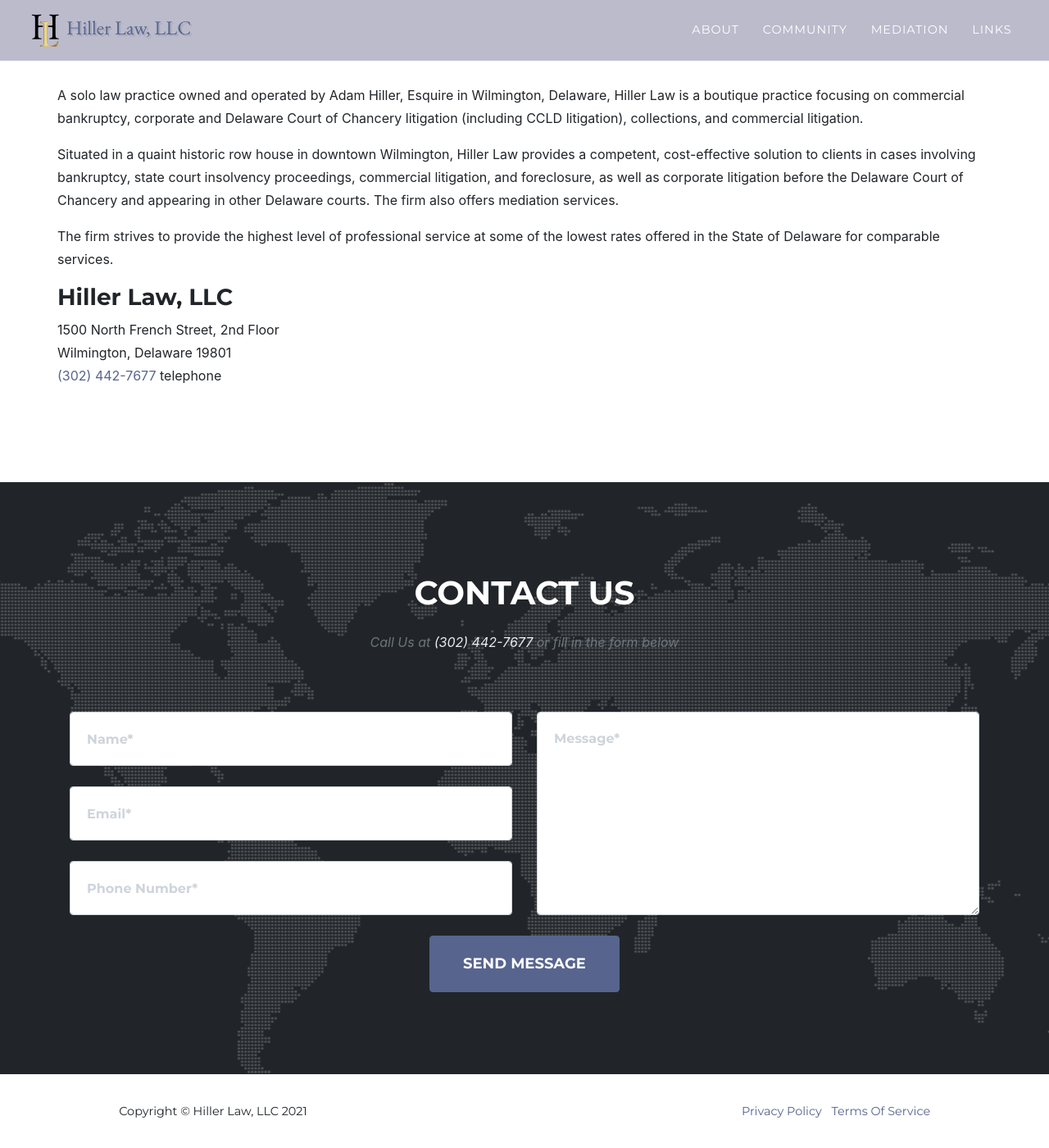
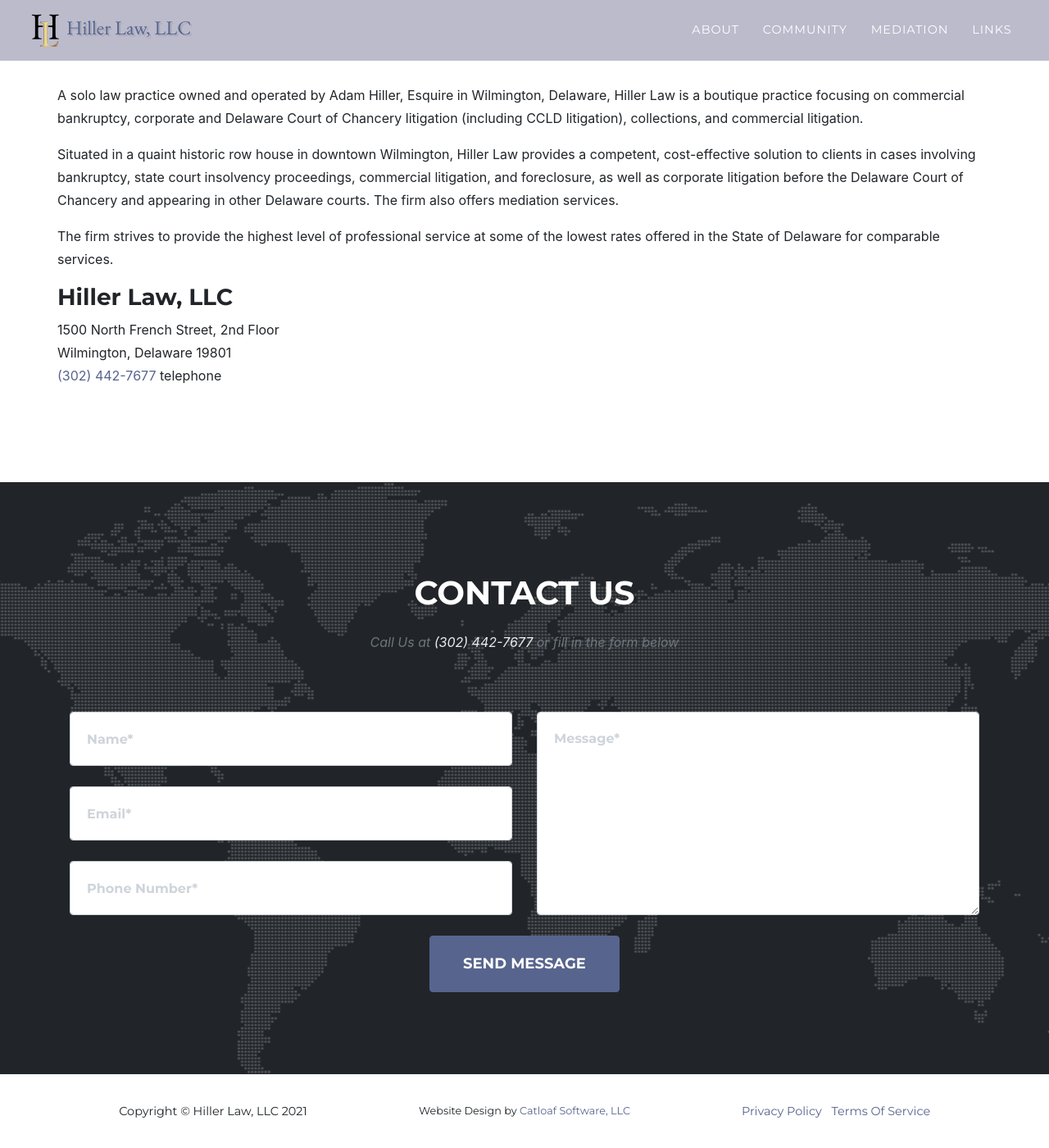
Before and after one commit to raviriley/agency-jekyll-theme, a Jekyll site: the page built from index.md, in a window 1280 px wide and 1400 px high, scrolled down 843 px. Shown: the whole window at 82% size. Built offline with Jekyll 4.4.1, drawn with Linux system fonts in a browser that asks for light colours; some web fonts are replaced.

Commit message:
Designer link in the footer, as alternative to social networks

```diff
--- a/_config.yml
+++ b/_config.yml
@@ -20,6 +20,8 @@
 email      : ahiller@adamhillerlaw.com
 description: "A solo law practice owned and operated by Adam Hiller, Esquire in Wilmington, Delaware"
 author     : Adam Hiller
+designer   : Catloaf Software, LLC
+designlink : https://www.catloafsoft.com/
 # logo:     #optional, defaults to site title
   # path: assets\img\clients\creative-market.jpg
   # height: 60 #height in px, defaults to 52px
--- a/_includes/footer.html
+++ b/_includes/footer.html
@@ -5,20 +5,26 @@
         <div class="col-md-4">
           <span class="copyright">Copyright &copy; {{ site.title }} {{ 'now' | date: "%Y" }}</span>
         </div>
+        {% if site.designer %}
+        <div class="col-md-4">
+          <span class="designer">Website Design by <a href="{{ site.designlink }}">{{ site.designer }}</a></span>
+        </div>
+        {% else %}
 		<!-- Social Media -->
         <div class="col-md-4">
           <ul class="list-inline social-buttons">
-		  {% for link in site.data.sitetext.footer.social  %}
+          {% for link in site.data.sitetext.footer.social  %}
             <li class="list-inline-item">
-			  {% if link.url %}
+			      {% if link.url %}
               <a href="{{ link.url }}">
                 {% if link.icon %}<i class="{{ link.icon }}"></i>{% endif %}
               </a>
-			  {% endif %}
+    			  {% endif %}
             </li>
-			{% endfor %}
+    			{% endfor %}
           </ul>
         </div>
+        {% endif %}
 		<!-- Legal -->
         <div class="col-md-4">
           <ul class="list-inline quicklinks">
--- a/_sass/layout/_footer.scss
+++ b/_sass/layout/_footer.scss
@@ -4,6 +4,12 @@
   text-align: center;
   span.copyright {
     font-size: 90%;
+    line-height: 40px;
+    text-transform: none;
+    @include heading-font;
+  }
+  span.designer {
+    font-size: 80%;
     line-height: 40px;
     text-transform: none;
     @include heading-font;
```
